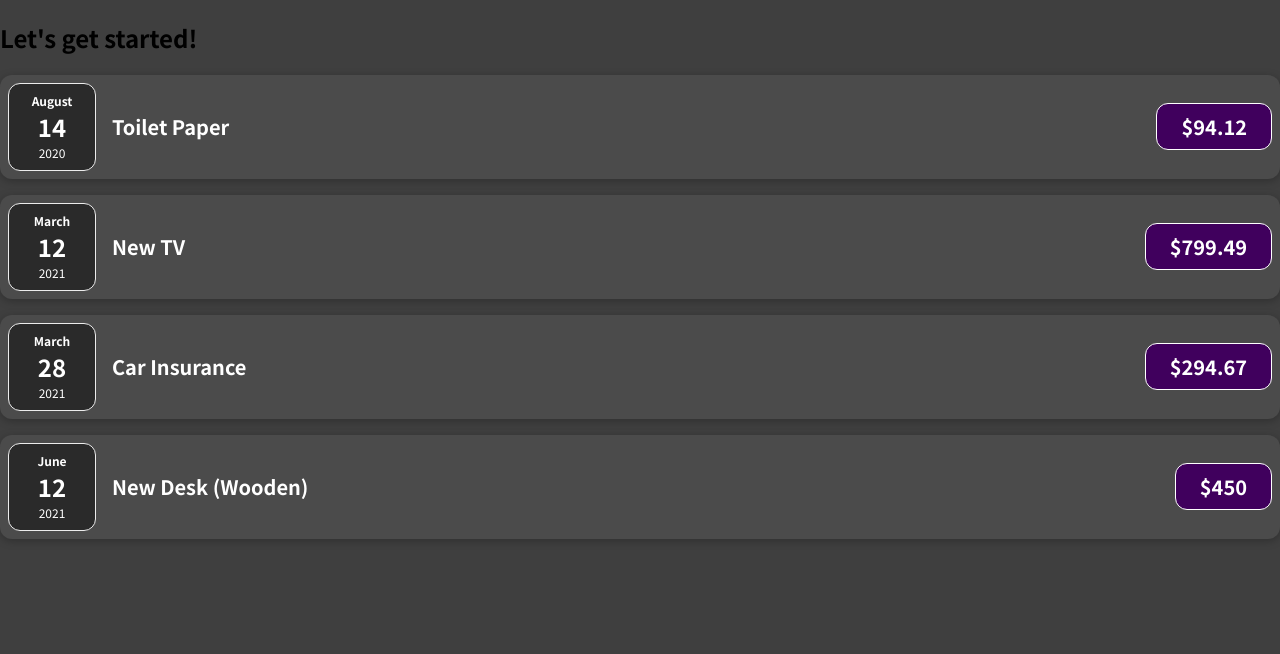
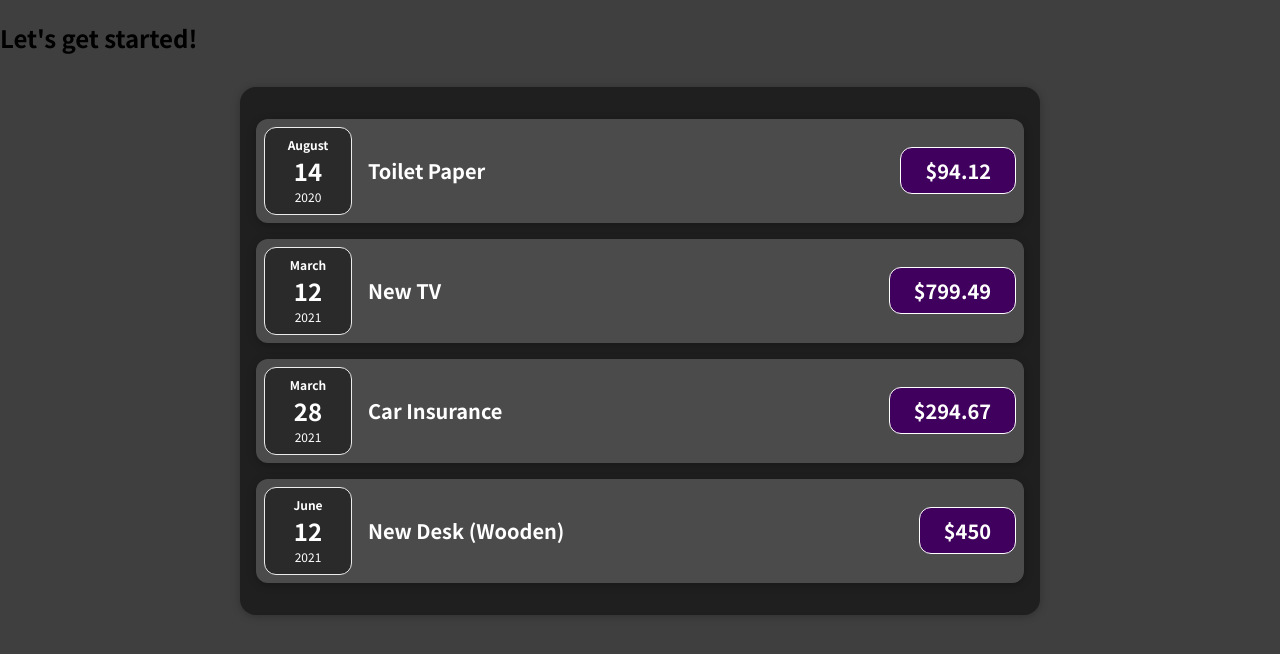
Before and after one commit to matherton/react-complete-guide, a JavaScript app: page / in a window 1280 px wide. Shown: the top 654 px of the page. Built offline with nearby package versions, Linux system fonts and the light colour scheme.

Commit message:
incorporated Max's assigment solution differences + css

```diff
--- a/src/App.js
+++ b/src/App.js
@@ -26,7 +26,7 @@
   return (
     <div>
       <h2>Let's get started!</h2>
-      <Expenses expenses={expenses} />
+      <Expenses items={expenses} />
     </div>
   );
 }
--- /dev/null
+++ b/src/components/Expenses.css
@@ -0,0 +1,9 @@
+.expenses {
+  padding: 1rem;
+  background-color: rgb(31, 31, 31);
+  margin: 2rem auto;
+  width: 50rem;
+  max-width: 95%;
+  border-radius: 1rem;
+  box-shadow: 0 1px 8px rgb(0, 0, 0, 0.25);
+}
--- a/src/components/Expenses.js
+++ b/src/components/Expenses.js
@@ -1,27 +1,28 @@
 import ExpenseItem from "./ExpenseItem";
+import "./Expenses.css";
 
 function Expenses(props) {
   return (
-    <div>
+    <div className="expenses">
       <ExpenseItem
-        title={props.expenses[0].title}
-        amount={props.expenses[0].amount}
-        date={props.expenses[0].date}
+        title={props.items[0].title}
+        amount={props.items[0].amount}
+        date={props.items[0].date}
       />
       <ExpenseItem
-        title={props.expenses[1].title}
-        amount={props.expenses[1].amount}
-        date={props.expenses[1].date}
+        title={props.items[1].title}
+        amount={props.items[1].amount}
+        date={props.items[1].date}
       />
       <ExpenseItem
-        title={props.expenses[2].title}
-        amount={props.expenses[2].amount}
-        date={props.expenses[2].date}
+        title={props.items[2].title}
+        amount={props.items[2].amount}
+        date={props.items[2].date}
       />
       <ExpenseItem
-        title={props.expenses[3].title}
-        amount={props.expenses[3].amount}
-        date={props.expenses[3].date}
+        title={props.items[3].title}
+        amount={props.items[3].amount}
+        date={props.items[3].date}
       />
     </div>
   );
```
